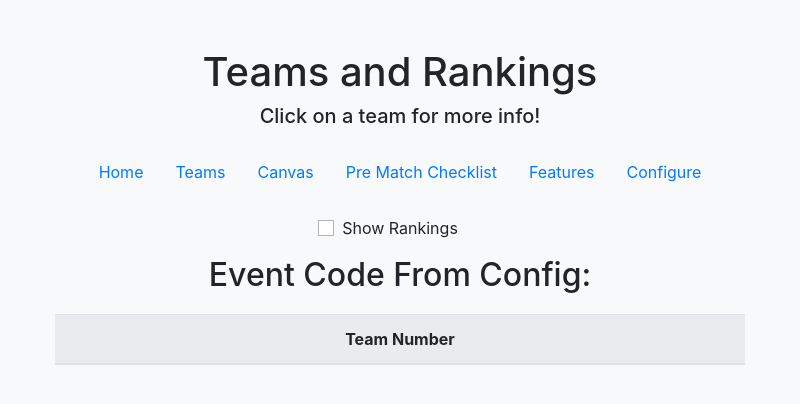
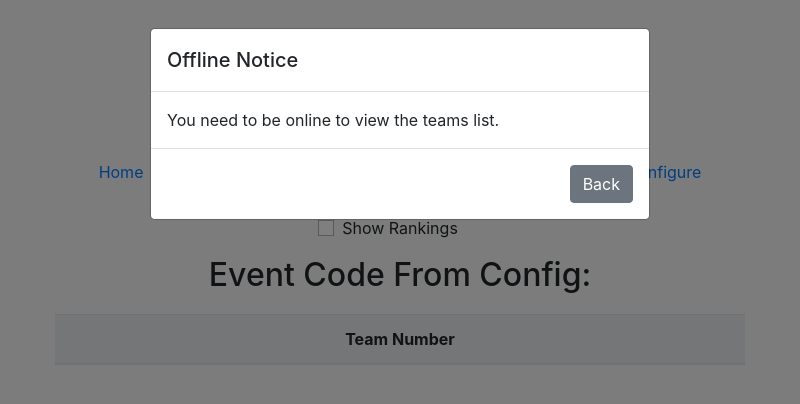
Before and after one commit to Skac121245/Robort, an Electron app: page Team_List_element.html in a window 800 px wide. Drawn offline with nearby package versions, Linux system fonts and the light colour scheme; no server answers.

Commit message:
Prevent use of team list if you're offline, updates dynamically

```diff
--- a/Team_List_element.html
+++ b/Team_List_element.html
@@ -32,7 +32,7 @@
     }
   </style>
 </head>
-<body onload="fetchTeams()">
+<body onload="fetchTeams(); updateOnlineStatus();">
   <div class="container text-center mt-5">
     <h1>Teams and Rankings</h1>
     <h5>Click on a team for more info!</h5>
@@ -99,6 +99,22 @@
       </div>
     </div>
   </div>
+<!-- Offline Modal -->
+<div class="modal" id="offlineModal" tabindex="-1" role="dialog" aria-labelledby="offlineModalLabel" aria-hidden="true">
+  <div class="modal-dialog" role="document">
+    <div class="modal-content">
+      <div class="modal-header">
+        <h5 class="modal-title" id="offlineModalLabel">Offline Notice</h5>
+      </div>
+      <div class="modal-body">
+        You need to be online to view the teams list.
+      </div>
+      <div class="modal-footer">
+        <button type="button" class="btn btn-secondary" onclick="history.back();">Back</button>
+      </div>
+    </div>
+  </div>
+</div>
 
 
   <script src="https://code.jquery.com/jquery-3.3.1.slim.min.js"></script>
@@ -159,6 +175,7 @@
         displayTeamData(teamData);
       } catch (error) {
         console.error("Error fetching the team data:", error);
+
       }
     }
 
@@ -179,6 +196,41 @@
     $('#teamInfoModal').modal('show');
   }
 }
+
+document.addEventListener('DOMContentLoaded', function () {
+    window.addEventListener('online', updateOnlineStatus);
+    window.addEventListener('offline', updateOnlineStatus);
+    updateOnlineStatus(); // Also do an initial check
+    setInterval(updateOnlineStatus, 5000);
+});
+async function checkConnectivity() {
+  try {
+    await fetch('http://clients3.google.com/generate_204', {
+      method: 'HEAD',
+      mode: 'no-cors'
+    });
+    return true; // If fetch resolves, the network is online
+  } catch (error) {
+    return false; // If fetch rejects, the network is offline
+  }
+}
+
+
+async function updateOnlineStatus() {
+  const isConnected = await checkConnectivity();
+  if (isConnected) {
+    $('#offlineModal').modal('hide');
+  } else {
+    $('#offlineModal').modal({
+      backdrop: 'static', // Disables modal closing by clicking on the backdrop
+      keyboard: false // Disables modal closing by keyboard keys
+    });
+    $('#offlineModal').modal('show');
+  }
+}
+
+
+
   </script>
 
 </body>
```
